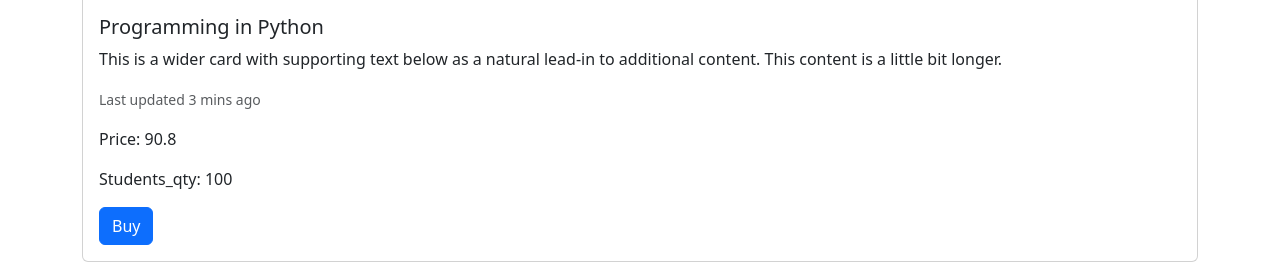
After one commit to AlexseyWeb/django-shop, a Django app: page /shop/1 in a window 1280 px wide. The commit adds this page. Shown: the part 894-1156 px from the top of the page. Run offline with Django 4.2, Linux system fonts and the light colour scheme; data comes from the database, SQL or seed files in the repository.

Commit message:
added single course page

```diff
--- /dev/null
+++ b/shop/templates/base.html
@@ -0,0 +1,20 @@
+<!DOCTYPE html>
+<html lang="en">
+<head>
+    <meta charset="UTF-8">
+    <meta name="viewport" content="width=device-width, initial-scale=1.0">
+    <title>{% block title %}{% endblock %}</title>
+    <link href="https://cdn.jsdelivr.net/npm/bootstrap@5.3.3/dist/css/bootstrap.min.css" rel="stylesheet" integrity="sha384-QWTKZyjpPEjISv5WaRU9OFeRpok6YctnYmDr5pNlyT2bRjXh0JMhjY6hW+ALEwIH" crossorigin="anonymous">
+</head>
+<body>
+    <nav class="navbar navbar-dark bg-dark">
+        <div class="container">
+            <a href="" class="navbar-brand">Courses Shop</a>
+        </div>
+    </nav>
+    <main class="container">
+        {% block content %}
+        {% endblock %}
+    </main>
+</body>
+</html>
--- /dev/null
+++ b/shop/templates/single_course.html
@@ -0,0 +1,18 @@
+{% extends "base.html" %}
+{%block title %}{{ course.title }} {% endblock %}
+
+{%block content %}
+  <div class="card-group">
+    <div class="card">
+      <img src="..." class="card-img-top" alt="Python course">
+      <div class="card-body">
+        <h5 class="card-title">{{course.title}}</h5>
+        <p class="card-text">This is a wider card with supporting text below as a natural lead-in to additional content. This content is a little bit longer.</p>
+        <p class="card-text"><small class="text-body-secondary">Last updated 3 mins ago</small></p>
+        <p>Price: {{course.price}}</p>
+       <p>Students_qty: {{course.students_qty}}</p>
+       <button class="btn btn-primary">Buy</button>
+      </div>
+    </div>
+
+{% endblock %}
--- a/shop/urls.py
+++ b/shop/urls.py
@@ -2,5 +2,7 @@ from django.urls import path
 from . import views
 
 urlpatterns = [
-    path('', views.index, name="index")
+    path('', views.index, name="index"),
+    path('<int:course_id>', views.single_course, name="single_course")
+
 ]
--- a/shop/views.py
+++ b/shop/views.py
@@ -8,3 +8,8 @@ from . models import Course
 def index(request):
     courses = Course.objects.all()
     return render(request, 'courses.html', {'courses': courses})
+
+
+def single_course(request, course_id):
+    course = Course.objects.get(pk=course_id)
+    return render(request, 'single_course.html', {'course': course})
```
Also changed, not shown: shop/templates/courses.html (+4 -13 lines).
